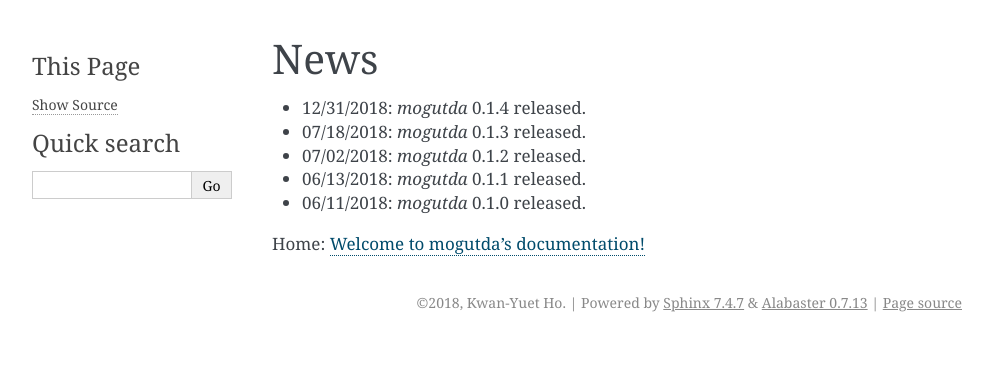
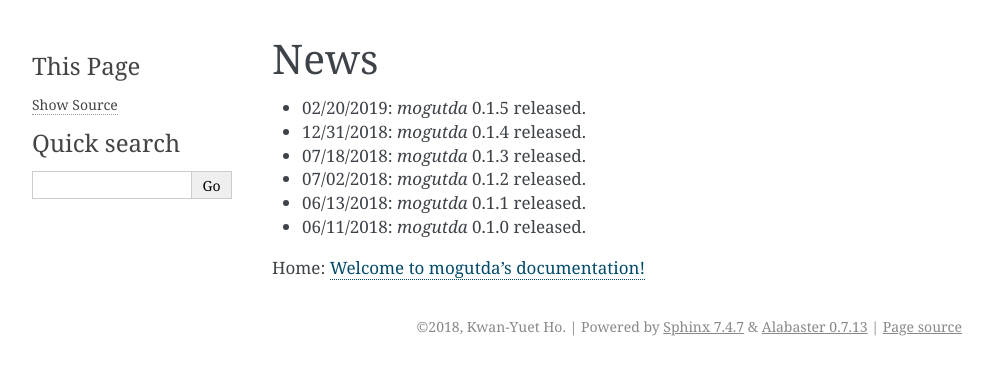
Before and after one commit to stephenhky/MoguTDA, a Sphinx documentation site: the page built from docs/news.rst, in a window 1280 px wide. Shown: the top 375 px of the page, without its empty margins (148-1141 px from the left). Built offline with Sphinx 7.4.7, drawn with Linux system fonts in a browser that asks for light colours; pages that are not in the unit, such as notebooks, are missing from menus.

Commit message:
release 0.1.5

```diff
--- a/docs/conf.py
+++ b/docs/conf.py
@@ -60,7 +60,7 @@ author = u'Kwan-Yuet Ho'
 # The short X.Y version.
 version = u'0.1'
 # The full version, including alpha/beta/rc tags.
-release = u'0.1.4'
+release = u'0.1.5'
 
 # The language for content autogenerated by Sphinx. Refer to documentation
 # for a list of supported languages.
--- a/docs/news.rst
+++ b/docs/news.rst
@@ -1,6 +1,7 @@
 News
 ====
 
+* 02/20/2019: `mogutda` 0.1.5 released.
 * 12/31/2018: `mogutda` 0.1.4 released.
 * 07/18/2018: `mogutda` 0.1.3 released.
 * 07/02/2018: `mogutda` 0.1.2 released.
--- a/setup.py
+++ b/setup.py
@@ -13,7 +13,7 @@ def package_description():
 
 
 setup(name='mogutda',
-      version="0.1.5a01",
+      version="0.1.5",
       description="Topological Data Analysis in Python",
       long_description=package_description(),
       classifiers=[
```
Also changed, not shown: README.md (+4 -0 lines).
